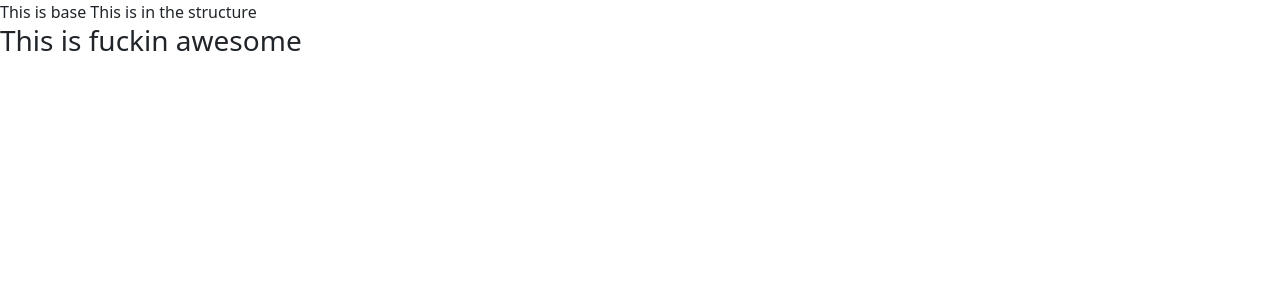
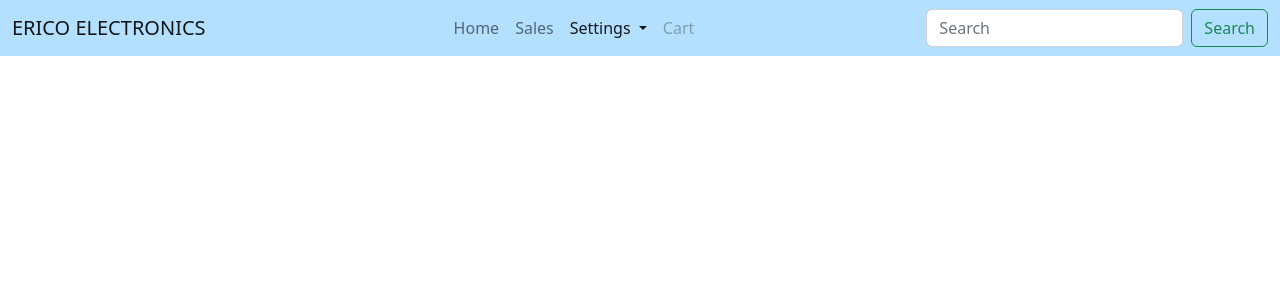
Before and after one commit to Sendeyo/shop-management, a Django app: page / in a window 1280 px wide. Shown: the top 300 px of the page. Run offline with Django 4.2, Linux system fonts and the light colour scheme; some libraries are stand-ins or nearby versions.

Commit message:
First migration

```diff
--- /dev/null
+++ b/website/static/website/style.css
@@ -0,0 +1,3 @@
+.nav-link .active{
+    color: yellow;
+}
--- a/website/templates/website/extends/base.html
+++ b/website/templates/website/extends/base.html
@@ -4,15 +4,16 @@
 <head>
     <meta charset="UTF-8">
     <meta name="viewport" content="width=device-width, initial-scale=1.0">
-    <title>Document</title>
+    <title>ERICO ELECTRONICS</title>
     <link rel="stylesheet" href="{% static 'website/bootstrap.min.css' %}">
+    <link rel="stylesheet" href="{% static 'website/style.css' %}">
 </head>
 <body>
-    This is base
     {% block base %}
 
     {% endblock base %}
 
     <script src="{% static 'website/bootstrap.bundle.min.js' %}"></script>
+    <script src="{% static 'website/script.js' %}"></script>
 </body>
 </html>
--- a/website/templates/website/extends/structure.html
+++ b/website/templates/website/extends/structure.html
@@ -1,9 +1,13 @@
 {% extends 'website/extends/base.html' %}
 
 {% block base %}
-This is in the structure
+{% include 'website/includes/navbar.html' %}
+<div class="container">
+    {% block structure %}
 
-{% block structure %}
+    {% endblock structure %}
+</div>
+<!-- <div class="m-4"></div>
+{% include 'website/includes/footer.html' %} -->
 
-{% endblock structure %}
 {% endblock base %}
--- a/website/templates/website/home.html
+++ b/website/templates/website/home.html
@@ -1,6 +1,6 @@
 {% extends 'website/extends/structure.html' %}
 
 {% block structure %}
-<p class="h3">This is fuckin awesome</p>
+
 
 {% endblock structure %}
--- a/website/templates/website/includes/footer.html
+++ b/website/templates/website/includes/footer.html
@@ -0,0 +1,6 @@
+<nav class="navbar navbar-expand-lg bg-body-tertiary"  style="background-color: #b4e0ff;">
+    <div class="container-fluid">
+        <p>Erico Electronics copyright &copy; 2023</p>
+
+    </div>
+  </nav>
--- a/website/templates/website/includes/navbar.html
+++ b/website/templates/website/includes/navbar.html
@@ -0,0 +1,44 @@
+<nav class="navbar navbar-expand-lg bg-body-tertiary" style="background-color: #b4e0ff;">
+    <div class="container-fluid">
+        <a class="navbar-brand" href="#">ERICO ELECTRONICS</a>
+        <button class="navbar-toggler" type="button" data-bs-toggle="collapse" data-bs-target="#navbarSupportedContent"
+            aria-controls="navbarSupportedContent" aria-expanded="false" aria-label="Toggle navigation">
+            <span class="navbar-toggler-icon"></span>
+        </button>
+        <div class="collapse navbar-collapse" id="navbarSupportedContent">
+            <ul class="navbar-nav m-auto mb-2 mb-lg-0">
+                <li class="nav-item">
+                    <a class="nav-link" aria-current="page" href="#">Home</a>
+                </li>
+                <li class="nav-item">
+                    <a class="nav-link" aria-current="page" href="#">Sales</a>
+                </li>
+
+
+                <li class="nav-item dropdown">
+                    <a class="nav-link active dropdown-toggle" href="#" role="button" data-bs-toggle="dropdown"
+                        aria-expanded="false">
+                        Settings
+                    </a>
+                    <ul class="dropdown-menu">
+                        <li><a class="dropdown-item active" href="#">Admin</a></li>
+                        <li>
+                            <hr class="dropdown-divider">
+                        </li>
+                        <li><a class="dropdown-item" href="#">Profile</a></li>
+                    </ul>
+                </li>
+                <li class="nav-item">
+                    <a class="nav-link disabled" aria-disabled="true">Cart</a>
+                </li>
+            </ul>
+
+            <form class="d-flex" role="search">
+                <input class="form-control me-2" type="search" placeholder="Search" aria-label="Search">
+                <button class="btn btn-outline-success" type="submit">Search</button>
+            </form>
+
+
+        </div>
+    </div>
+</nav>
--- a/website/urls.py
+++ b/website/urls.py
@@ -4,4 +4,5 @@ from . import views
 
 urlpatterns = [
     path('', views.home, name="home"),
+    path("sales/", views.sales, name="sales")
 ]
--- a/website/views.py
+++ b/website/views.py
@@ -4,3 +4,7 @@ from django.shortcuts import render
 def home(request):
     context = {}
     return render(request, "website/home.html", context)
+
+def sales(request):
+    context = {}
+    return render(request, "website/sales.html", context)
```
Also changed, not shown: db.sqlite3, website/static/website/script.css (added).
